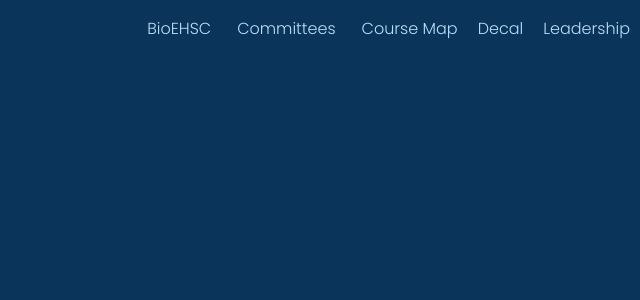
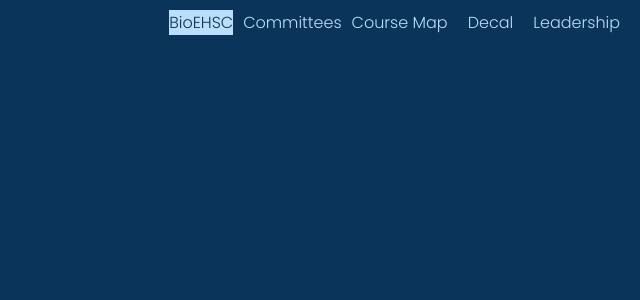
Before and after one commit to bioehswebmasters/bioehswebsite, a React (Create React App) app: page / in a window 1280 px wide. In both pictures the pointer is over the link "BioEHSC". Shown: the top 300 px of the page, without its empty margins (640-1280 px from the left). Built offline with nearby package versions, Linux system fonts and the light colour scheme; a web font is replaced by a local one.

Commit message:
dropbar is still brokennnnn

```diff
--- a/src/components/Navbar/Navbar.css
+++ b/src/components/Navbar/Navbar.css
@@ -3,11 +3,12 @@
     background-color:#0b345a;
     overflow: hidden;
     display: flex;
-    justify-content: flex-end; /* Align items to the right */
+    justify-content: flex-end;
     align-items: center;
     position: fixed;
     top: 0;
     width: 100%;
+    padding: 10px;
   }
 
   .options {
@@ -15,12 +16,13 @@
     align-items: center;
   }
   .options a {
-    color: #bbdefb; /* Lighter blue */
+    color: #bbdefb;
     text-decoration: none;
     margin: 0 10px;
     font-family: 'Poppins', sans-serif;
   }
 
   .options a:hover {
-    background-color:#0b345a;
+    background-color:#bbdefb;
+    color: #0b345a;
   }
--- a/src/components/Navbar/Navbar.jsx
+++ b/src/components/Navbar/Navbar.jsx
@@ -8,7 +8,7 @@ function Navbar() {
     <nav className="navbar">
       <div className="options">
         <Link to="/BioEHSC">BioEHSC</Link>
-        <CommitteesDropdown />
+        <CommitteesDropdown/>
         <Link to="/CourseMap">Course Map</Link>
         <Link to="/Decal">Decal</Link>
         <Link to="/Leadership">Leadership</Link>
--- a/src/components/Website Functions/CommitteesDropdown.css
+++ b/src/components/Website Functions/CommitteesDropdown.css
@@ -6,7 +6,6 @@
 .dropbtn {
   background-color: #0b345a;
   color: #bbdefb;
-    padding: 16px;
   font-size: 16px;
   cursor: pointer;
   border: none;
@@ -21,7 +20,6 @@
   min-width: 160px;
   box-shadow: 0px 8px 16px 0px rgba(0, 0, 0, 0.2);
   z-index: 1;
-
 }
 
 .dropdown-content a {
@@ -37,7 +35,13 @@
   font-family: 'Poppins', sans-serif;
 }
 
-  .dropdown:hover .dropdown-content {
+/* Add a hover effect for the .dropbtn class */
+.dropbtn:hover {
+  background-color: #bbdefb;
+  color: #0b345a;
+}
+
+.dropdown:hover.dropdown-content {
   display: block;
   background-color: #0b345a;
 }
```
Lines whose indentation alone changed are shown as unchanged.
